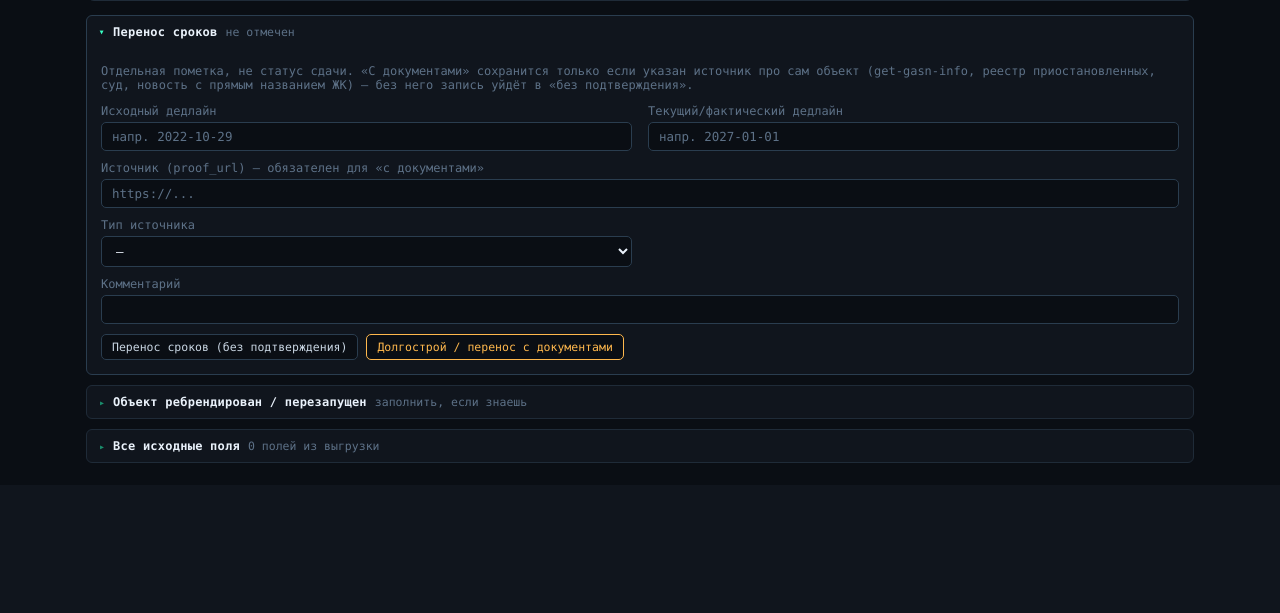
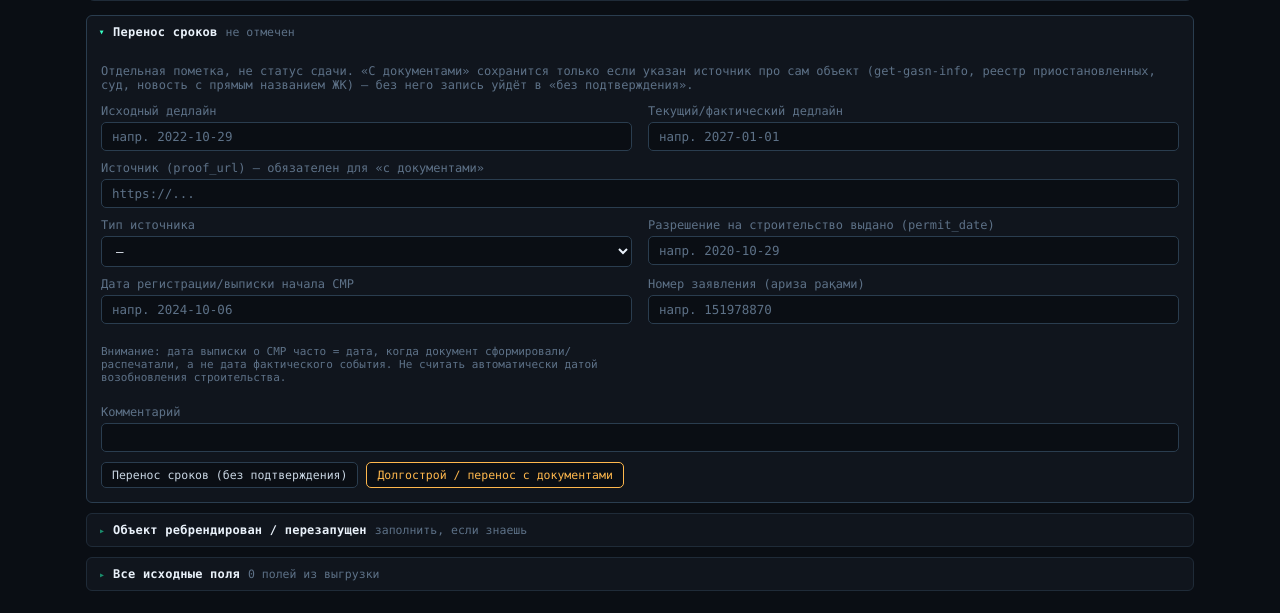
Before and after one commit to amulanga9/CAM, a Flask app: template admin/templates/complex_detail.html in a window 1280 px wide, after a click that opens the changed part. Shown: the part 1143-1756 px from the top of the page. Before the commit the page ends 1606 px from the top, so only its background shows below. Run offline with Flask 3, Linux system fonts and the light colour scheme; the template is opened without the code that fills it, so the values that code supplies are empty.

Commit message:
Add permit_date/smr_registration_date/application_number to delay_flags
Tracks construction permit issuance date, SMR registration/extract date,
and application number separately, per Tashkent regulatory document fields,
to avoid conflating document-generation date with actual event date.

```diff
--- a/admin/app.py
+++ b/admin/app.py
@@ -331,12 +331,15 @@ def set_delay_flag(cam_id):
     db.execute('''
         INSERT INTO manual.delay_flags (
             cam_id, delay_type, original_deadline, current_deadline,
-            proof_url, proof_type, comment, updated_at
-        ) VALUES (?,?,?,?,?,?,?,?)
+            proof_url, proof_type, comment, updated_at,
+            permit_date, smr_registration_date, application_number
+        ) VALUES (?,?,?,?,?,?,?,?,?,?,?)
         ON CONFLICT(cam_id) DO UPDATE SET
             delay_type=excluded.delay_type, original_deadline=excluded.original_deadline,
             current_deadline=excluded.current_deadline, proof_url=excluded.proof_url,
-            proof_type=excluded.proof_type, comment=excluded.comment, updated_at=excluded.updated_at
+            proof_type=excluded.proof_type, comment=excluded.comment, updated_at=excluded.updated_at,
+            permit_date=excluded.permit_date, smr_registration_date=excluded.smr_registration_date,
+            application_number=excluded.application_number
     ''', (
         cam_id, delay_type,
         form.get('original_deadline', '').strip() or None,
@@ -344,6 +347,9 @@ def set_delay_flag(cam_id):
         proof_url, proof_type,
         form.get('comment', '').strip() or None,
         datetime.now(timezone.utc).isoformat(),
+        form.get('permit_date', '').strip() or None,
+        form.get('smr_registration_date', '').strip() or None,
+        form.get('application_number', '').strip() or None,
     ))
     db.commit()
     return redirect(url_for('complex_detail', cam_id=cam_id))
--- a/admin/import_master.py
+++ b/admin/import_master.py
@@ -347,9 +347,17 @@ def build_manual_schema(conn):
         proof_url         TEXT,
         proof_type        TEXT,            -- gasn_closed | suspended_registry | court | news_named
         comment           TEXT,
-        updated_at        TEXT
+        updated_at        TEXT,
+        permit_date            TEXT,   -- Qurilishga ruxsat berilgan sana — дата выдачи разрешения на строительство
+        smr_registration_date  TEXT,   -- дата из выписки о регистрации начала СМР (может совпадать с датой генерации документа, а не события)
+        application_number     TEXT    -- Ариза рақами — номер заявления, для сверки документов друг с другом
     );
     ''')
+    for col in ('permit_date', 'smr_registration_date', 'application_number'):
+        try:
+            conn.execute(f'ALTER TABLE manual.delay_flags ADD COLUMN {col} TEXT')
+        except sqlite3.OperationalError:
+            pass
     _migrate_manual_overrides(conn)
     _migrate_manual_rebrands(conn)
 
--- a/admin/templates/complex_detail.html
+++ b/admin/templates/complex_detail.html
@@ -192,6 +192,12 @@ details.block .block-body button:hover{border-color:var(--accent);color:var(--ac
           {% endfor %}
         </select>
       </label>
+      <label>Разрешение на строительство выдано (permit_date)<input type="text" name="permit_date" value="{{ delay_flag.permit_date if delay_flag else '' }}" placeholder="напр. 2020-10-29"></label>
+      <label>Дата регистрации/выписки начала СМР<input type="text" name="smr_registration_date" value="{{ delay_flag.smr_registration_date if delay_flag else '' }}" placeholder="напр. 2024-10-06"></label>
+      <label>Номер заявления (ариза рақами)<input type="text" name="application_number" value="{{ delay_flag.application_number if delay_flag else '' }}" placeholder="напр. 151978870"></label>
+      <p class="wide" style="color:var(--text-dim);font-size:11px">
+        Внимание: дата выписки о СМР часто = дата, когда документ сформировали/распечатали, а не дата фактического события. Не считать автоматически датой возобновления строительства.
+      </p>
       <label class="wide">Комментарий<input type="text" name="comment" value="{{ delay_flag.comment if delay_flag else '' }}"></label>
       <div class="wide" style="display:flex;gap:8px">
         <button type="submit" name="delay_type" value="unconfirmed">Перенос сроков (без подтверждения)</button>
```
